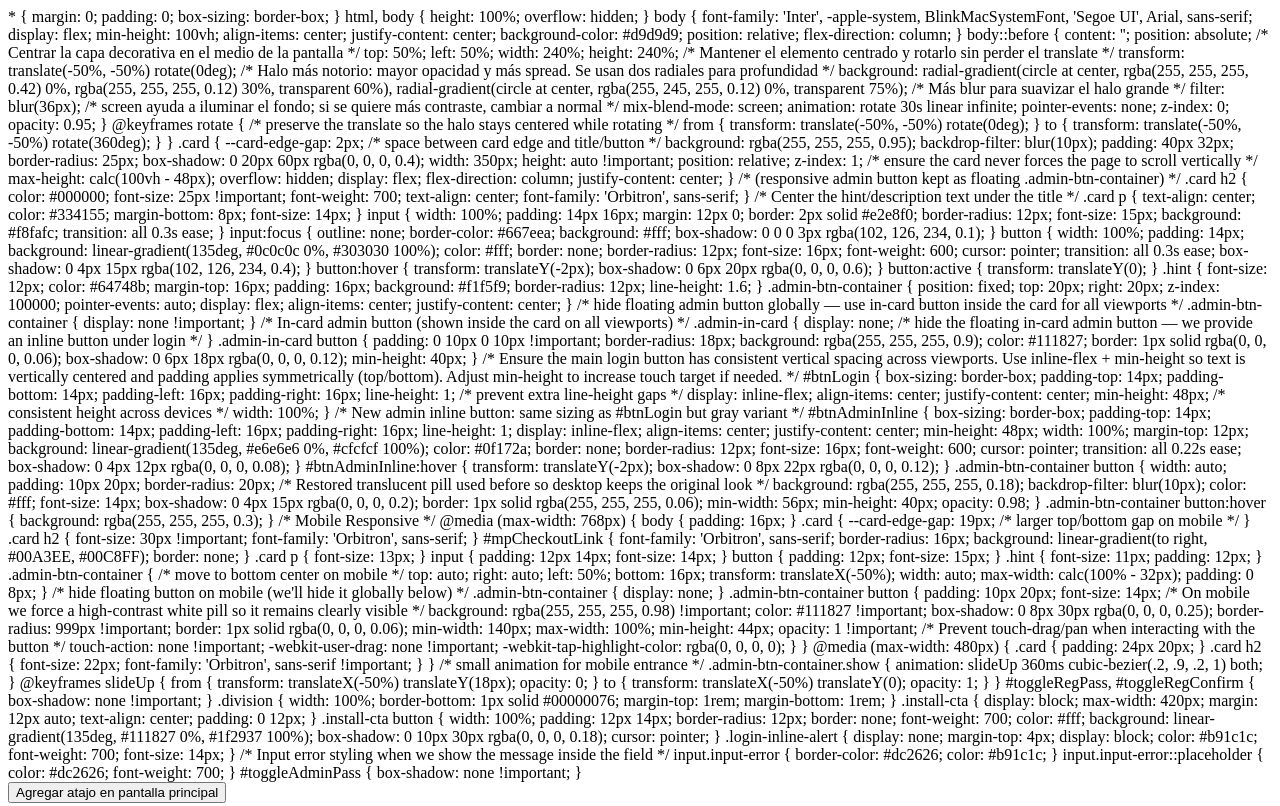
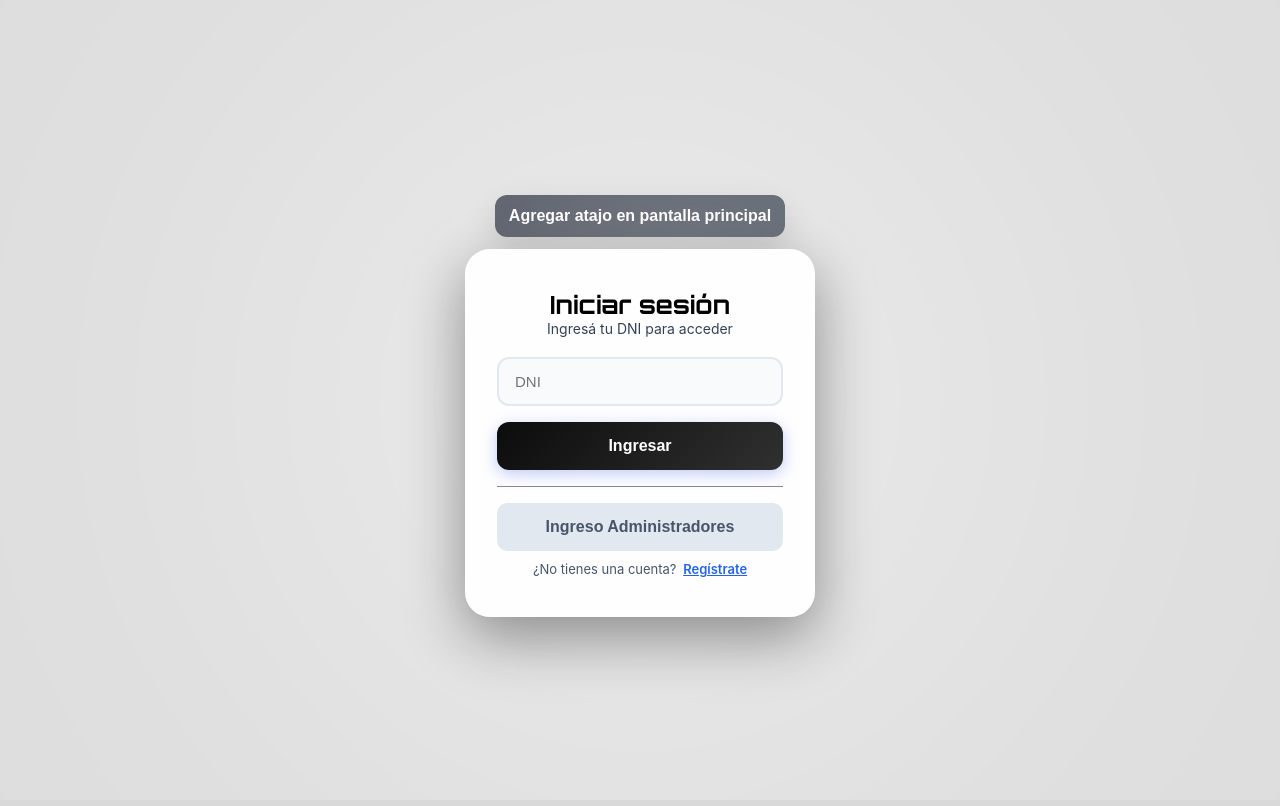
Before and after one commit to NicolasTomas/pilates-app, a website: page index.html in a window 1280 px wide. Shown: the top 806 px of the page. Drawn offline with Linux system fonts and the light colour scheme.

Commit message:
solucion de error

```diff
--- a/index.html
+++ b/index.html
@@ -10,7 +10,7 @@
     <link rel="apple-touch-icon" href="/public/icons/app-icon.png">
     <link rel="manifest" href="/public/manifest.webmanifest">
     <meta name="theme-color" content="#111827">
-    <link rel="stylesheet" href="/public/css/app-theme.css">
+    <style>
         * {
             margin: 0;
             padding: 0;
```
